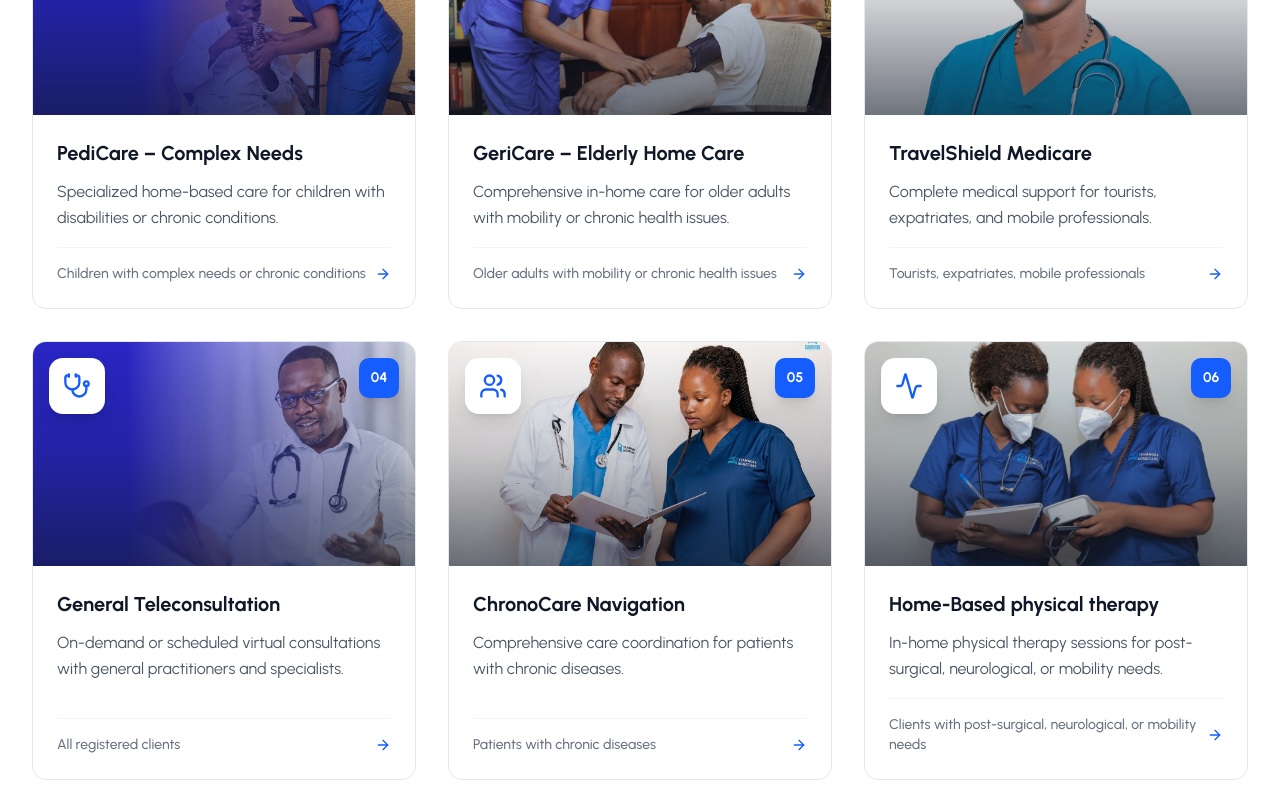
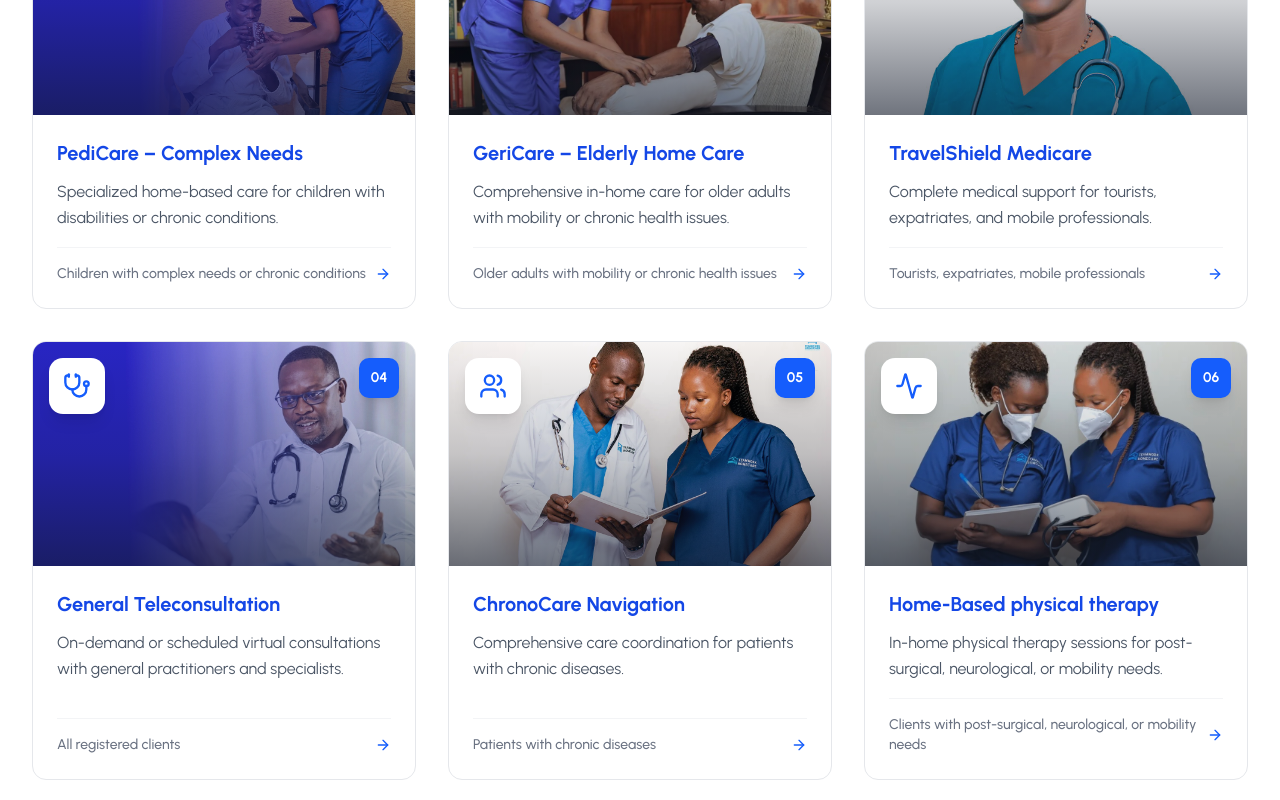
Before and after one commit to Fredrick-Okori/medrelief.com, a Next.js app: page / in a window 1280 px wide. Shown: the part 2740-3540 px from the top of the page. Built offline with nearby package versions, Linux system fonts and the light colour scheme; no server answers.

Commit message:
adding blue color

```diff
--- a/components/footer.tsx
+++ b/components/footer.tsx
@@ -56,7 +56,7 @@ export default function Footer() {
                     <span className="text-white font-serif font-bold text-2xl">M</span>
                   </div>
                   <div>
-                    <span className="font-bold text-2xl text-gray-900 block leading-tight">MedRelief</span>
+                    <span className="font-bold text-2xl text-blue-600 block leading-tight">MedRelief</span>
                   </div>
                 </motion.div>
               </Link>
--- a/components/services.tsx
+++ b/components/services.tsx
@@ -101,7 +101,7 @@ export default function Services() {
                     {/* Content Container */}
                     <div className="flex-1 p-6 flex flex-col space-y-4">
                       <div className="flex-1 space-y-3">
-                        <h3 className="text-xl font-bold text-gray-900 group-hover:text-blue-600 transition-colors">
+                        <h3 className="text-xl font-bold text-blue-700 group-hover:text-blue-600 transition-colors">
                           {service.title}
                         </h3>
 
```
